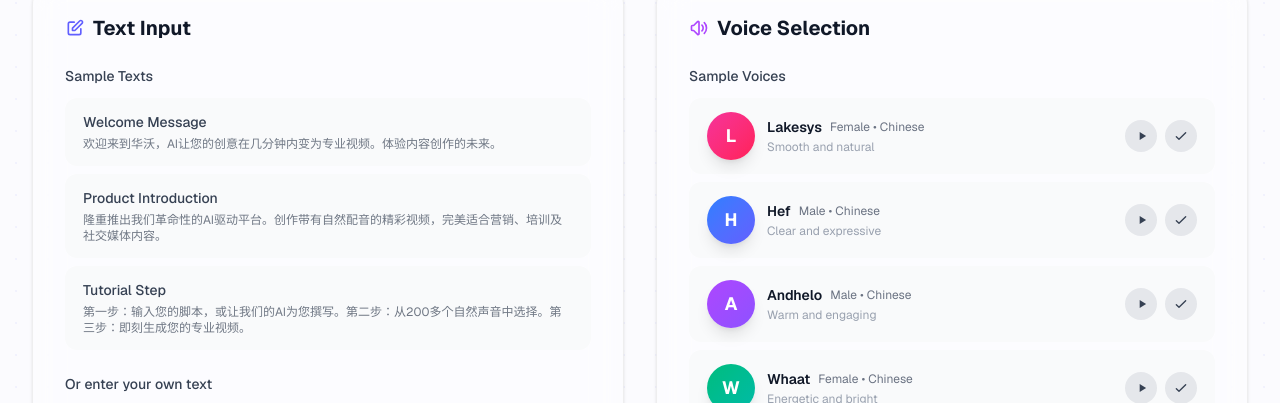
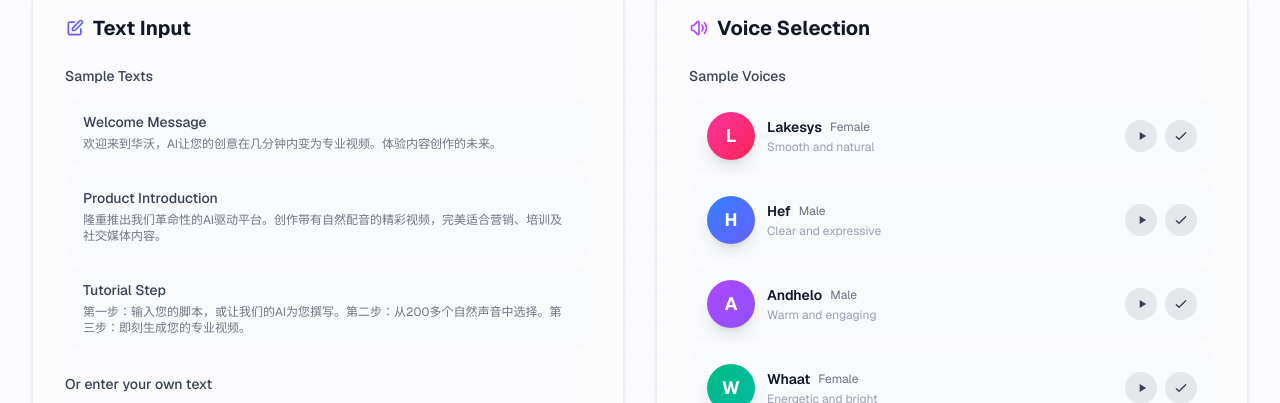
Before and after one commit to szj10/official-landing, a Next.js app: page /playground in a window 1280 px wide. Shown: the part 397-800 px from the top of the page. Built offline with nearby package versions, Linux system fonts and the light colour scheme.

Commit message:
remove accentKey

```diff
--- a/src/app/playground/PlaygroundContent.tsx
+++ b/src/app/playground/PlaygroundContent.tsx
@@ -654,7 +654,7 @@ export default function PlaygroundContent() {
                         {t(voice.nameKey)}
                       </span>
                       <span className="text-xs text-gray-500 dark:text-zinc-400">
-                        {t(voice.genderKey)} • {t(voice.accentKey)}
+                        {t(voice.genderKey)}
                       </span>
                     </div>
                     <div className="text-xs text-gray-400 dark:text-zinc-500 truncate">
--- a/src/app/playground/voices.config.ts
+++ b/src/app/playground/voices.config.ts
@@ -11,7 +11,6 @@
  *                     (copy the wav from MinIO to /public/audio_prompts/<filename>)
  *   - nameKey       : i18n translation key for the display name
  *   - genderKey     : i18n translation key for gender label
- *   - accentKey     : i18n translation key for accent/style label
  *   - previewKey    : i18n translation key for short description
  *   - color         : Tailwind gradient classes for the avatar circle
  *   - avatar        : Single letter shown inside the avatar circle
@@ -30,7 +29,6 @@ export interface PlaygroundVoice {
   localAudioFile: string;
   nameKey: string;
   genderKey: string;
-  accentKey: string;
   previewKey: string;
   color: string;
   avatar: string;
@@ -48,7 +46,6 @@ export const PLAYGROUND_VOICES: PlaygroundVoice[] = [
     localAudioFile: "/audio_prompts/lakesys.wav",
     nameKey: "playground.sampleVoices.voice1.name",
     genderKey: "playground.sampleVoices.voice1.gender",
-    accentKey: "playground.sampleVoices.voice1.accent",
     previewKey: "playground.sampleVoices.voice1.preview",
     color: "from-pink-500 to-rose-500",
     avatar: "L",
@@ -61,7 +58,6 @@ export const PLAYGROUND_VOICES: PlaygroundVoice[] = [
     localAudioFile: "/audio_prompts/hef.wav",
     nameKey: "playground.sampleVoices.voice2.name",
     genderKey: "playground.sampleVoices.voice2.gender",
-    accentKey: "playground.sampleVoices.voice2.accent",
     previewKey: "playground.sampleVoices.voice2.preview",
     color: "from-blue-500 to-indigo-500",
     avatar: "H",
@@ -74,7 +70,6 @@ export const PLAYGROUND_VOICES: PlaygroundVoice[] = [
     localAudioFile: "/audio_prompts/andhelo.wav",
     nameKey: "playground.sampleVoices.voice3.name",
     genderKey: "playground.sampleVoices.voice3.gender",
-    accentKey: "playground.sampleVoices.voice3.accent",
     previewKey: "playground.sampleVoices.voice3.preview",
     color: "from-purple-500 to-violet-500",
     avatar: "A",
@@ -87,7 +82,6 @@ export const PLAYGROUND_VOICES: PlaygroundVoice[] = [
     localAudioFile: "/audio_prompts/whaat-goina-be.wav",
     nameKey: "playground.sampleVoices.voice4.name",
     genderKey: "playground.sampleVoices.voice4.gender",
-    accentKey: "playground.sampleVoices.voice4.accent",
     previewKey: "playground.sampleVoices.voice4.preview",
     color: "from-emerald-500 to-teal-500",
     avatar: "W",
```
